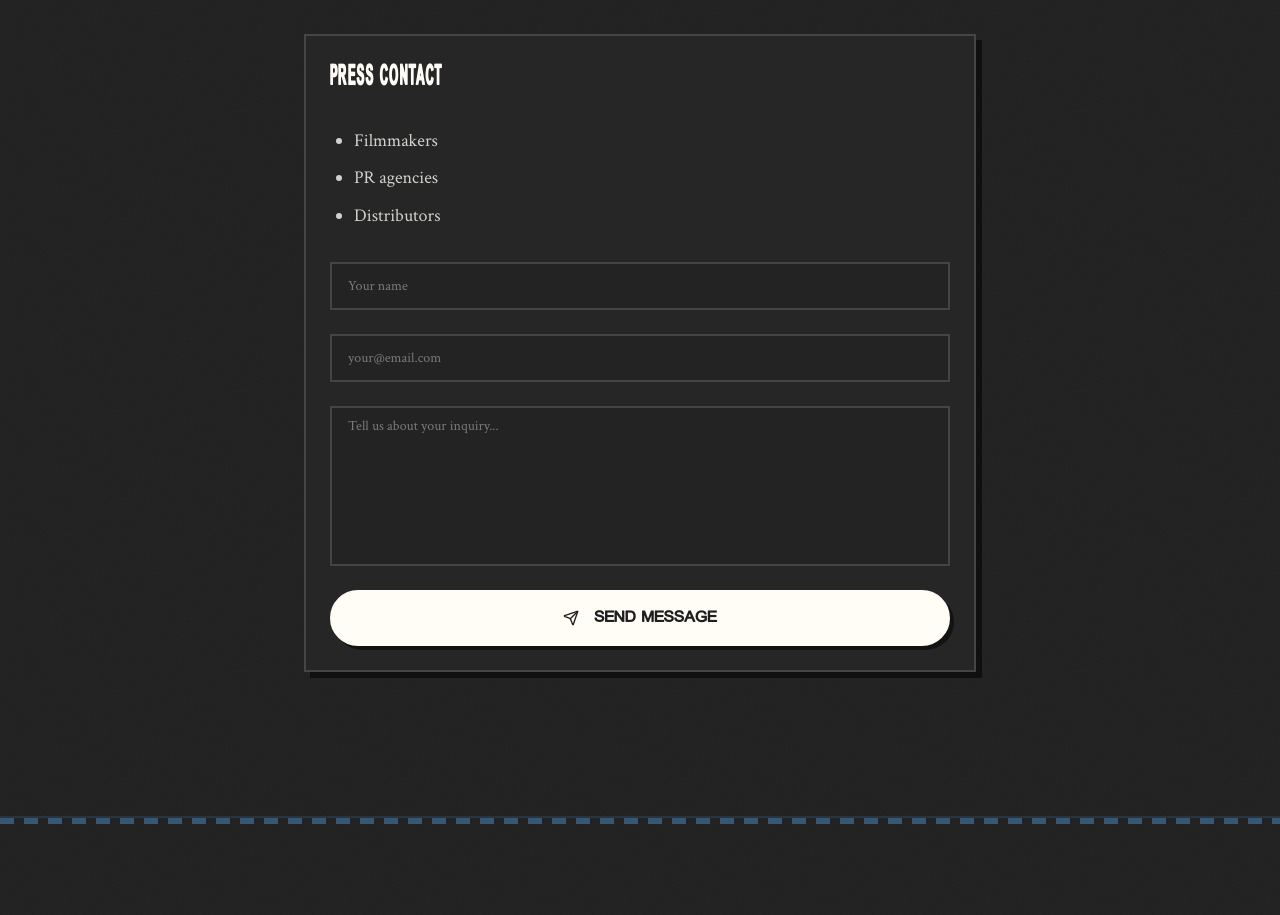
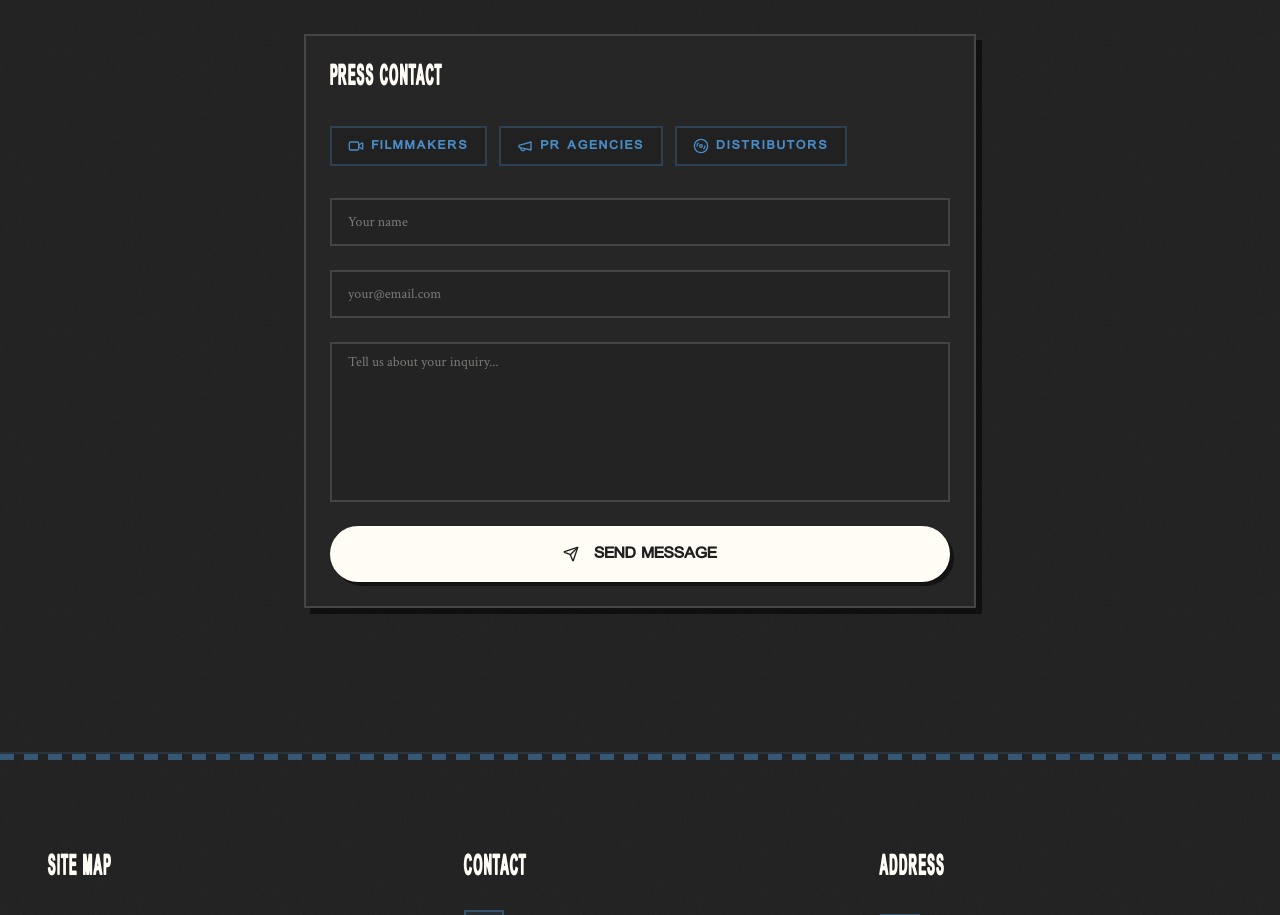
Before and after one commit to TomHerrmann/zero-vision-cinema, a Next.js app: page /press in a window 1280 px wide. Shown: the part 960-1875 px from the top of the page. Built offline with nearby package versions, Linux system fonts and the light colour scheme.

Commit message:
Press page: show press audiences as a row of badges
Co-Authored-By: Claude Opus 5.5 (1M context) <noreply@anthropic.com>
Claude-Session: https://claude.ai/code/session_01SNkHmj6xuZ733RETqKCHc5

```diff
--- a/app/(frontend)/press/page.tsx
+++ b/app/(frontend)/press/page.tsx
@@ -1,4 +1,5 @@
 import { Metadata } from 'next';
+import { Disc3, Megaphone, Video } from 'lucide-react';
 import ContactForm from '@/components/contact-form/contact-form';
 
 export const metadata: Metadata = {
@@ -27,9 +28,9 @@ function Section({
 }
 
 const PRESS_AUDIENCES = [
-  'Filmmakers',
-  'PR agencies',
-  'Distributors',
+  { icon: Video, label: 'Filmmakers' },
+  { icon: Megaphone, label: 'PR agencies' },
+  { icon: Disc3, label: 'Distributors' },
 ];
 
 export default function PressPage() {
@@ -78,9 +79,12 @@ export default function PressPage() {
           inbox="press"
           title="Press Contact"
           description={
-            <ul className="zvc-body text-lg text-glow/80 leading-relaxed space-y-2 list-disc pl-6">
-              {PRESS_AUDIENCES.map((audience) => (
-                <li key={audience}>{audience}</li>
+            <ul className="flex flex-wrap gap-3">
+              {PRESS_AUDIENCES.map(({ icon: Icon, label }) => (
+                <li key={label} className="zvc-badge">
+                  <Icon className="w-4 h-4" aria-hidden="true" />
+                  {label}
+                </li>
               ))}
             </ul>
           }
```
